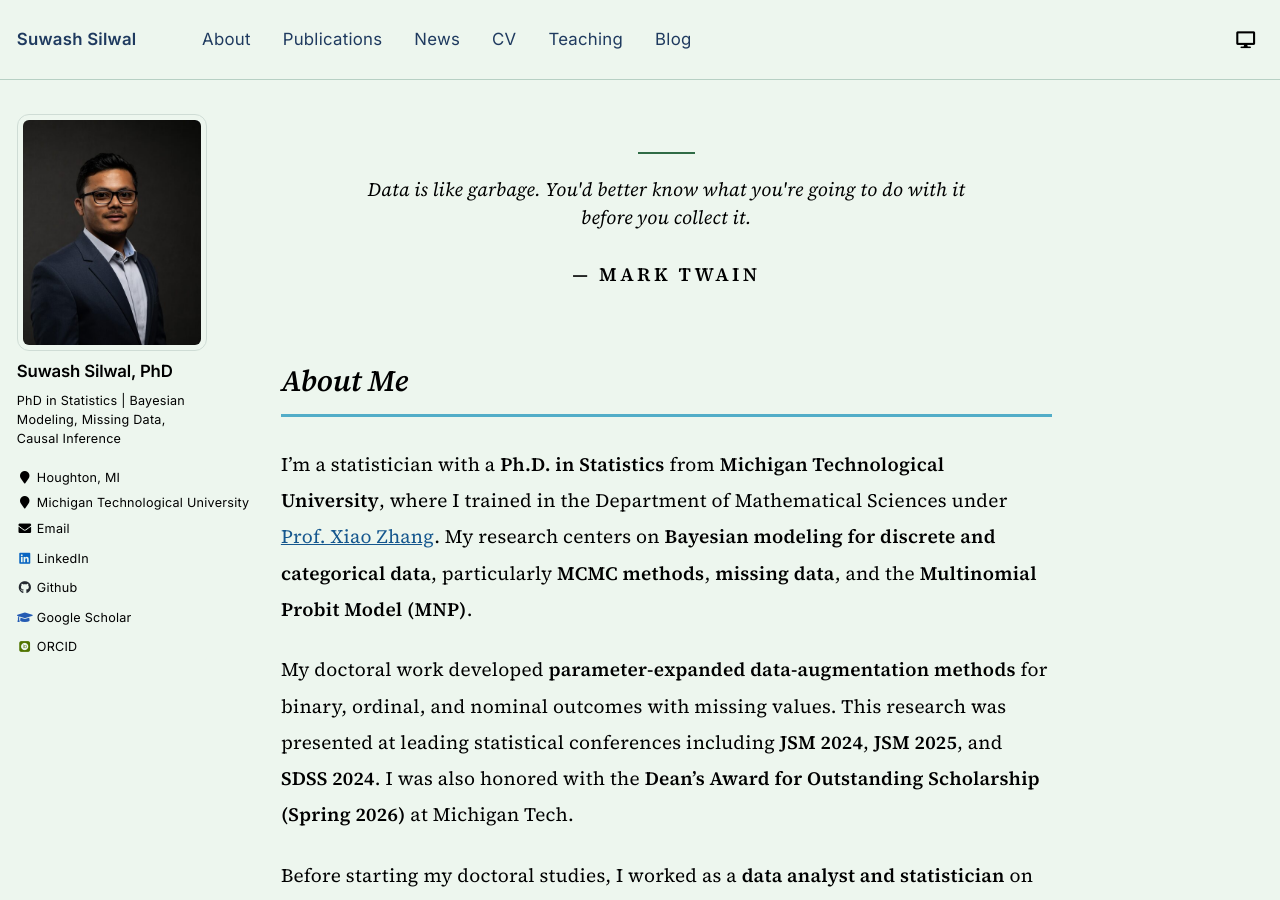
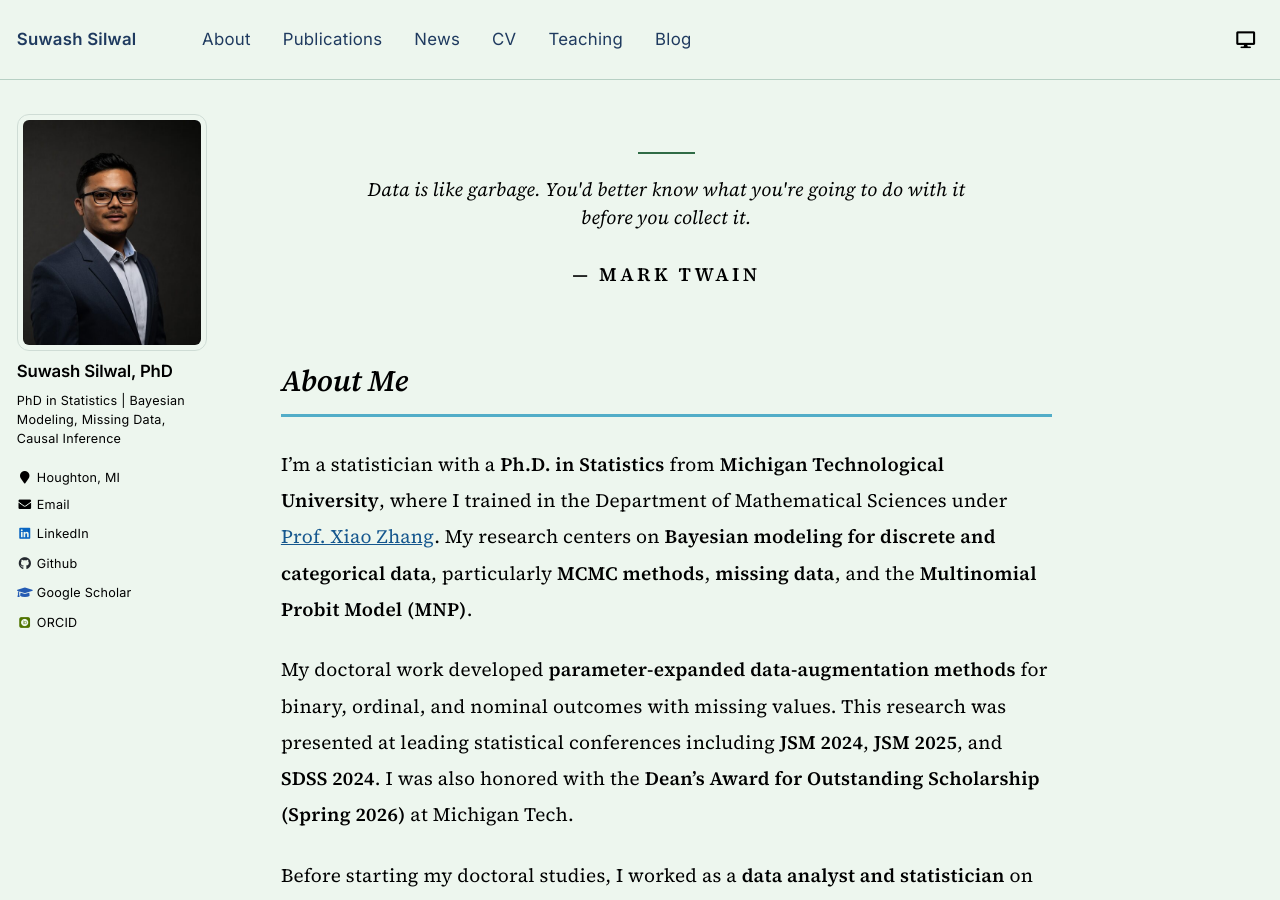
Before and after one commit to ssilwal050/ssilwal050.github.io, a Jekyll site: the page built from _pages/about.md, in a window 1280 px wide and 900 px high. Built offline with Jekyll 4.4.1, drawn with Linux system fonts in a browser that asks for light colours; some web fonts are replaced.

Commit message:
Clear sidebar university affiliation

```diff
--- a/_config.yml
+++ b/_config.yml
@@ -88,8 +88,7 @@ author:
   avatar           : "prof_pic.jpg"
   bio              : "PhD in Statistics | Bayesian Modeling, Missing Data, Causal Inference"
   location         : "Houghton, MI"
-  employer         : "Michigan Technological
-                     University"
+  employer         :
   googlescholar    : "https://scholar.google.com/citations?user=RZAbmdMAAAAJ"
   email            : "suwashs@mtu.edu"
   researchgate     :  # example: "https://www.researchgate.net/profile/yourprofile"
```
